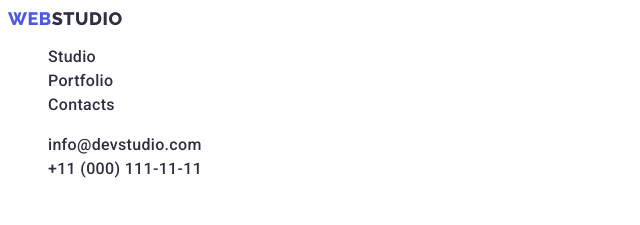
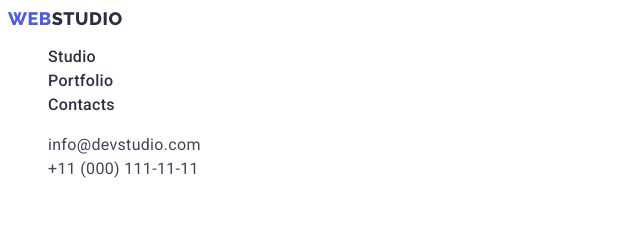
Before and after one commit to romanbigun/hw-02, a plain HTML site: page index.html in a window 1280 px wide. Shown: the top 225 px of the page, 0-640 px from the left. Drawn offline with Linux system fonts and the light colour scheme.

Commit message:
Update styles.css

```diff
--- a/css/styles.css
+++ b/css/styles.css
@@ -28,14 +28,19 @@ body{
 .contact{
     font-style: normal
 }
-.pages,
-.contact-list{
+.pages{
     font-weight: 500;
     font-size: 16px;
     line-height: 1.5;
     letter-spacing: 0.02em;
     color:#2e2f42;
 
+}
+.contact-list{
+    font-size: 16px;
+    line-height: 1.5;
+    letter-spacing: 0.02em;
+    color:#434455 ;
 }
 .color-list{
     color:#434455 ;
```
